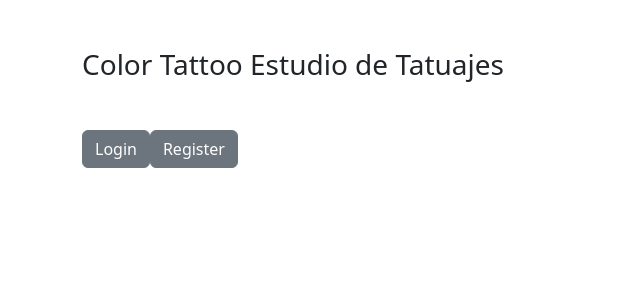
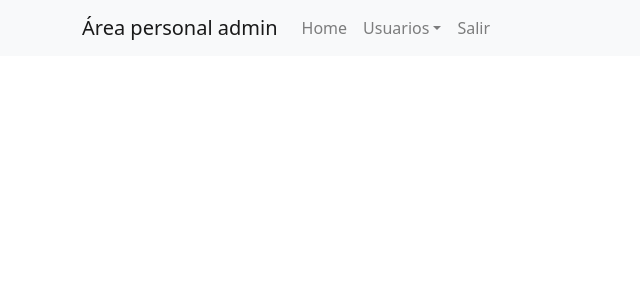
Before and after one commit to garciarodriguezprogrammer/Color_Tattoo_Frontend, a React (Vite) app: page /profileAdmin in a window 1280 px wide. Before the commit this address led to /. Shown: the top 300 px of the page, without its empty margins (0-640 px from the left). Built offline with nearby package versions, Linux system fonts and the light colour scheme.

Commit message:
Se ha implementado una barra de navegación en los perfiles de artist y admin

```diff
--- a/src/Components/NavBar/adminNavBar.jsx
+++ b/src/Components/NavBar/adminNavBar.jsx
@@ -0,0 +1,35 @@
+import Container from 'react-bootstrap/Container';
+import Nav from 'react-bootstrap/Nav';
+import Navbar from 'react-bootstrap/Navbar';
+import NavDropdown from 'react-bootstrap/NavDropdown';
+import 'bootstrap/dist/css/bootstrap.min.css';
+
+
+export const AdminNavBar = () => {
+  return (
+    <Navbar expand="lg" className="bg-body-tertiary">
+      <Container>
+        <Navbar.Brand href="#home">Área personal admin</Navbar.Brand>
+        <Navbar.Toggle aria-controls="basic-navbar-nav" />
+        <Navbar.Collapse id="basic-navbar-nav">
+          <Nav className="me-auto">
+            <Nav.Link href="nada">Home</Nav.Link>
+            <NavDropdown title="Usuarios" id="basic-nav-dropdown">
+              <NavDropdown.Item href="#users">Ver todos los usuarios</NavDropdown.Item>
+              <NavDropdown.Item href="#action/3.1">Ejemplo_1</NavDropdown.Item>
+              <NavDropdown.Item href="#action/3.2">
+                Ejemplo_2
+              </NavDropdown.Item>
+              <NavDropdown.Item href="#action/3.3">Something</NavDropdown.Item>
+              <NavDropdown.Divider />
+              <NavDropdown.Item href="home">
+                Salir
+              </NavDropdown.Item>
+            </NavDropdown>
+            <Nav.Link href="salir">Salir</Nav.Link>
+          </Nav>
+        </Navbar.Collapse>
+      </Container>
+    </Navbar>
+  );
+}
--- a/src/Components/NavBar/artistNavBar.jsx
+++ b/src/Components/NavBar/artistNavBar.jsx
@@ -0,0 +1,35 @@
+import Container from 'react-bootstrap/Container';
+import Nav from 'react-bootstrap/Nav';
+import Navbar from 'react-bootstrap/Navbar';
+import NavDropdown from 'react-bootstrap/NavDropdown';
+import 'bootstrap/dist/css/bootstrap.min.css';
+
+
+export const ArtistNavBar = () => {
+  return (
+    <Navbar expand="lg" className="bg-body-tertiary">
+      <Container>
+        <Navbar.Brand href="#home">Área personal artist</Navbar.Brand>
+        <Navbar.Toggle aria-controls="basic-navbar-nav" />
+        <Navbar.Collapse id="basic-navbar-nav">
+          <Nav className="me-auto">
+            <Nav.Link href="nada">Home</Nav.Link>
+            <NavDropdown title="Mis citas" id="basic-nav-dropdown">
+              <NavDropdown.Item href="getAppointments">Ver citas</NavDropdown.Item>
+              <NavDropdown.Item href="#action/3.1">Modificar</NavDropdown.Item>
+              <NavDropdown.Item href="#action/3.2">
+                Eliminar cita
+              </NavDropdown.Item>
+              <NavDropdown.Item href="#action/3.3">Something</NavDropdown.Item>
+              <NavDropdown.Divider />
+              <NavDropdown.Item href="#action/3.4">
+                Separated link
+              </NavDropdown.Item>
+            </NavDropdown>
+            <Nav.Link href="salir">Salir</Nav.Link>
+          </Nav>
+        </Navbar.Collapse>
+      </Container>
+    </Navbar>
+  );
+}
--- a/src/pages/Body/Body.jsx
+++ b/src/pages/Body/Body.jsx
@@ -7,7 +7,8 @@ import { LoginForm } from "../Login/Login"
 import { RegisterForm } from "../Register/Register"
 import { Profile } from "../Profile/Profile"
 import { GetMyAppointments } from "../MyAppiontments/MyAppointments"
-
+import { ArtistNavBar } from "../../Components/NavBar/artistNavBar"
+import { AdminNavBar } from "../../Components/NavBar/adminNavBar"
 
 export const Body = () => {
 
@@ -20,6 +21,8 @@ export const Body = () => {
                 <Route path="/register/" element={<RegisterForm/>}></Route>
                 <Route path="/profile/" element={<Profile/>}></Route>
                 <Route path="/getAppointments/" element={<GetMyAppointments/>}></Route>
+                <Route path="/profileArtist/" element={<ArtistNavBar/>}></Route>
+                <Route path="/profileAdmin/" element={<AdminNavBar/>}></Route>
             </Routes>
         </>
     )
```
